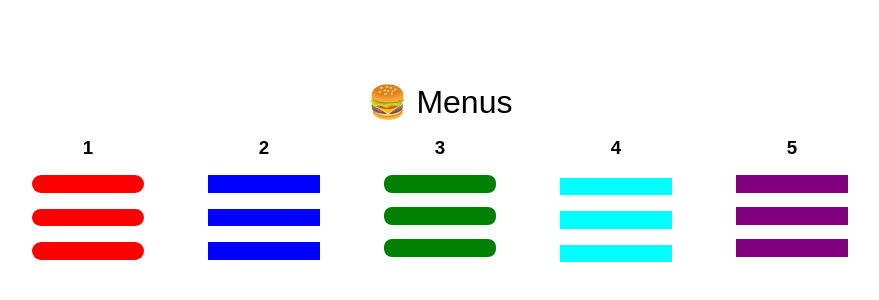
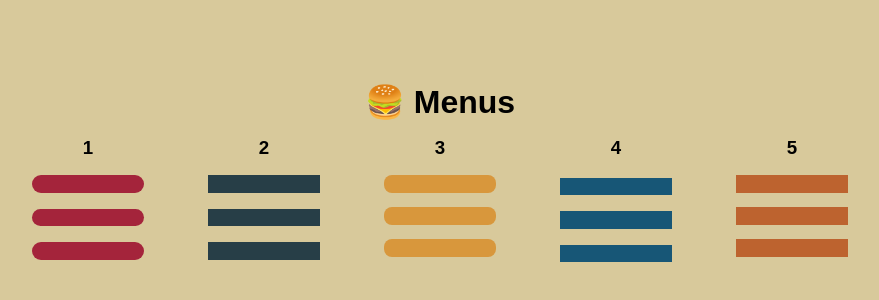
Before and after one commit to eddiemm/vanilla-js, a plain HTML site: page hamburgers/index.html in a window 1280 px wide. Shown: the part 226-526 px from the top of the page, without its empty margins (200-1079 px from the left). Drawn offline with Linux system fonts and the light colour scheme.

Commit message:
Add some color

```diff
--- a/hamburgers/styles.css
+++ b/hamburgers/styles.css
@@ -17,10 +17,12 @@ body {
     align-items: center;
     justify-content: center;
     flex-direction: column;
+    background-color: #d8c99b;
 }
 
 header {
     font-size: 2rem;
+    font-weight: 700;
     margin-bottom: 1rem;
 }
 
@@ -63,7 +65,7 @@ header {
 }
 
 #hamburger-one>.line {
-    background-color: red;
+    background-color: #a4243b;
     border-radius: 1rem;
     transition: .6s ease;
 }
@@ -97,7 +99,7 @@ header {
 }
 
 #hamburger-two>.line {
-    background-color: blue;
+    background-color: #273E47;
     transition: .4s ease;
 }
 
@@ -125,7 +127,7 @@ header {
 }
 
 #hamburger-three>.line {
-    background-color: green;
+    background-color: #d8973c;
     border-radius: .5rem;
     position: absolute;
     transition: .4s ease;
@@ -169,7 +171,7 @@ header {
 }
 
 #hamburger-four>.line {
-    background-color: aqua;
+    background-color: #175676;
     transition: .4s ease;
 }
 
@@ -235,7 +237,7 @@ header {
 }
 
 #hamburger-five>.line {
-    background-color: purple;
+    background-color: #bd632f;
     position: absolute;
     transition: .4s ease;
 }
```
